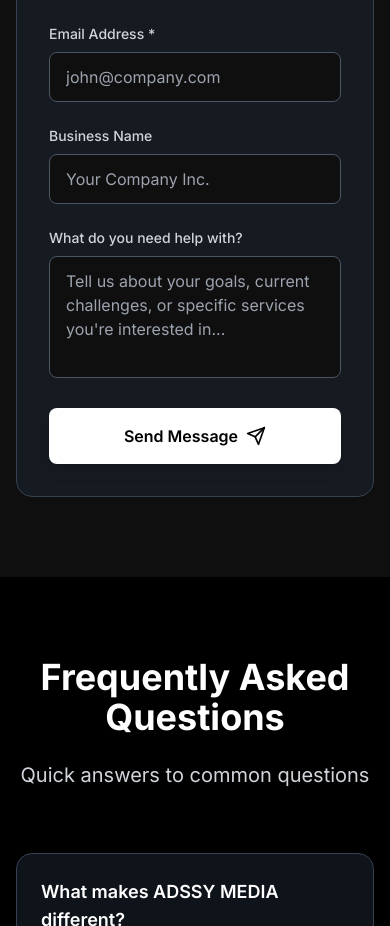
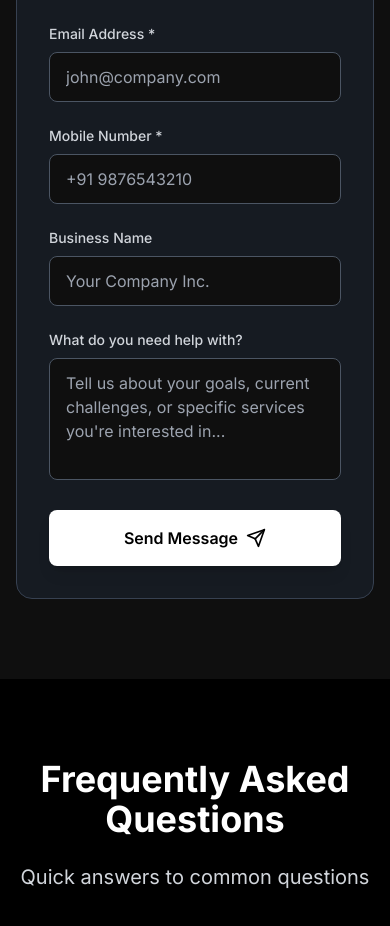
Before and after one commit to adithya0618-afk/adssymedia, a React (Vite) app in the folder project/: page /contact in a window 390 px wide. Shown: the part 1960-2886 px from the top of the page. Built offline with nearby package versions, Linux system fonts and the light colour scheme.

Commit message:
added mobile number field

```diff
--- a/project/src/components/ContactForm.tsx
+++ b/project/src/components/ContactForm.tsx
@@ -1,11 +1,11 @@
 import React, { useState } from 'react';
 import { Send, CheckCircle } from 'lucide-react';
-
 
 const ContactForm = () => {
   const [formData, setFormData] = useState({
     name: '',
     email: '',
+    mobile: '',   // ✅ Added mobile field
     businessName: '',
     message: ''
   });
@@ -23,50 +23,6 @@ const ContactForm = () => {
     e.preventDefault();
     setIsSubmitting(true);
 
-    // 🔗 GOOGLE SHEETS INTEGRATION POINT
-    // Replace this entire try-catch block with your Google Sheets API call
-    //
-    // OPTION 1: Google Sheets API
-    // const response = await fetch('/api/submit-form', {
-    //   method: 'POST',
-    //   headers: { 'Content-Type': 'application/json' },
-    //   body: JSON.stringify({
-    //     ...formData,
-    //     timestamp: new Date().toISOString()
-    //   })
-    // });
-    //
-    // OPTION 2: SheetDB.io
-    // const response = await fetch('https://sheetdb.io/api/v1/YOUR_SHEET_ID', {
-    //   method: 'POST',
-    //   headers: { 'Content-Type': 'application/json' },
-    //   body: JSON.stringify({
-    //     Name: formData.name,
-    //     Email: formData.email,
-    //     'Business Name': formData.businessName,
-    //     Message: formData.message,
-    //     Timestamp: new Date().toLocaleString()
-    //   })
-    // });
-    //
-    // OPTION 3: Zapier Webhook
-    // const response = await fetch('YOUR_ZAPIER_WEBHOOK_URL', {
-    //   method: 'POST',
-    //   headers: { 'Content-Type': 'application/json' },
-    //   body: JSON.stringify(formData)
-    // });
-    //
-    // After successful submission:
-    // if (response.ok) {
-    //   setIsSubmitted(true);
-    //   setFormData({ name: '', email: '', businessName: '', message: '' });
-    // } else {
-    //   throw new Error('Submission failed');
-    // }
-
-    // 🚨 REMOVE THIS SIMULATION CODE AFTER ADDING REAL INTEGRATION
-
-
     try {
       const response = await fetch("https://sheetdb.io/api/v1/3gjyjczeopw10", {
         method: "POST",
@@ -76,6 +32,7 @@ const ContactForm = () => {
             {
               Name: formData.name,
               Email: formData.email,
+              Mobile: formData.mobile, // ✅ Send mobile to SheetDB
               "Business Name": formData.businessName,
               Message: formData.message,
               Timestamp: new Date().toLocaleString()
@@ -84,12 +41,12 @@ const ContactForm = () => {
         })
       });
 
-  const result = await response.json();  // 👈 capture response
+      const result = await response.json();
       console.log("📌 SheetDB Response:", result);
 
       if (response.ok) {
         setIsSubmitted(true);
-    setFormData({ name: "", email: "", businessName: "", message: "" });
+        setFormData({ name: "", email: "", mobile: "", businessName: "", message: "" });
       } else {
         console.error("❌ Submission failed:", result);
         alert("Something went wrong while submitting. Please try again.");
@@ -161,6 +118,22 @@ const ContactForm = () => {
         </div>
 
         <div>
+          <label htmlFor="mobile" className="block text-sm font-medium text-gray-300 mb-2">
+            Mobile Number *
+          </label>
+          <input
+            type="tel"
+            id="mobile"
+            name="mobile"
+            required
+            value={formData.mobile}
+            onChange={handleChange}
+            className="w-full px-4 py-3 bg-gray-900 border border-gray-600 rounded-lg text-white placeholder-gray-400 focus:border-blue-500 focus:ring-2 focus:ring-blue-500/20 transition-all duration-200"
+            placeholder="+91 9876543210"
+          />
+        </div>
+
+        <div>
           <label htmlFor="businessName" className="block text-sm font-medium text-gray-300 mb-2">
             Business Name
           </label>
@@ -207,7 +180,6 @@ const ContactForm = () => {
             </>
           )}
         </button>
-
       </form>
     </div>
   );
```
Lines whose indentation alone changed are shown as unchanged.
